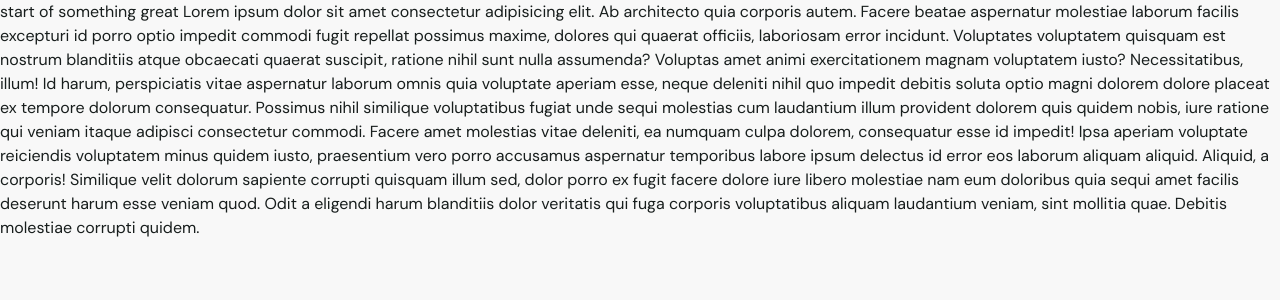
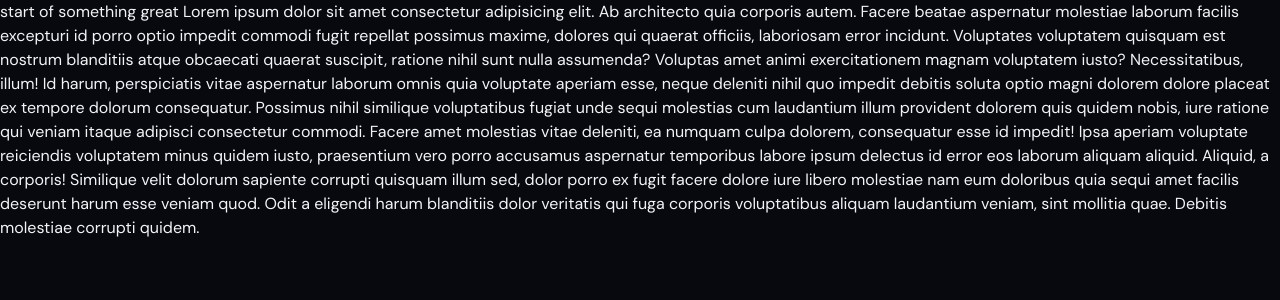
Before and after one commit to benjaminnkem/new-portfolio, a Next.js app: page / in a window 1280 px wide. Shown: the top 300 px of the page. Built offline with nearby package versions, Linux system fonts and the light colour scheme.

Commit message:
chore: color setup

```diff
--- a/app/layout.tsx
+++ b/app/layout.tsx
@@ -13,8 +13,8 @@ export default function RootLayout({
   children: React.ReactNode;
 }>) {
   return (
-    <html lang="en">
-      <body className={dmSans.className}>{children}</body>
+    <html lang="en" className="dark">
+      <body className={`${dmSans.className} dark:bg-black-main text-gray-100`}>{children}</body>
     </html>
   );
 }
--- a/tailwind.config.ts
+++ b/tailwind.config.ts
@@ -13,7 +13,12 @@ const config: Config = {
         center: true,
         padding: "1rem",
       },
-      colors: {},
+      colors: {
+        "black-main": "#07090F",
+        primary: "#772D8B",
+        cPink: "#FFE2D1",
+        cGreen: "#156064",
+      },
     },
   },
   plugins: [],
```
